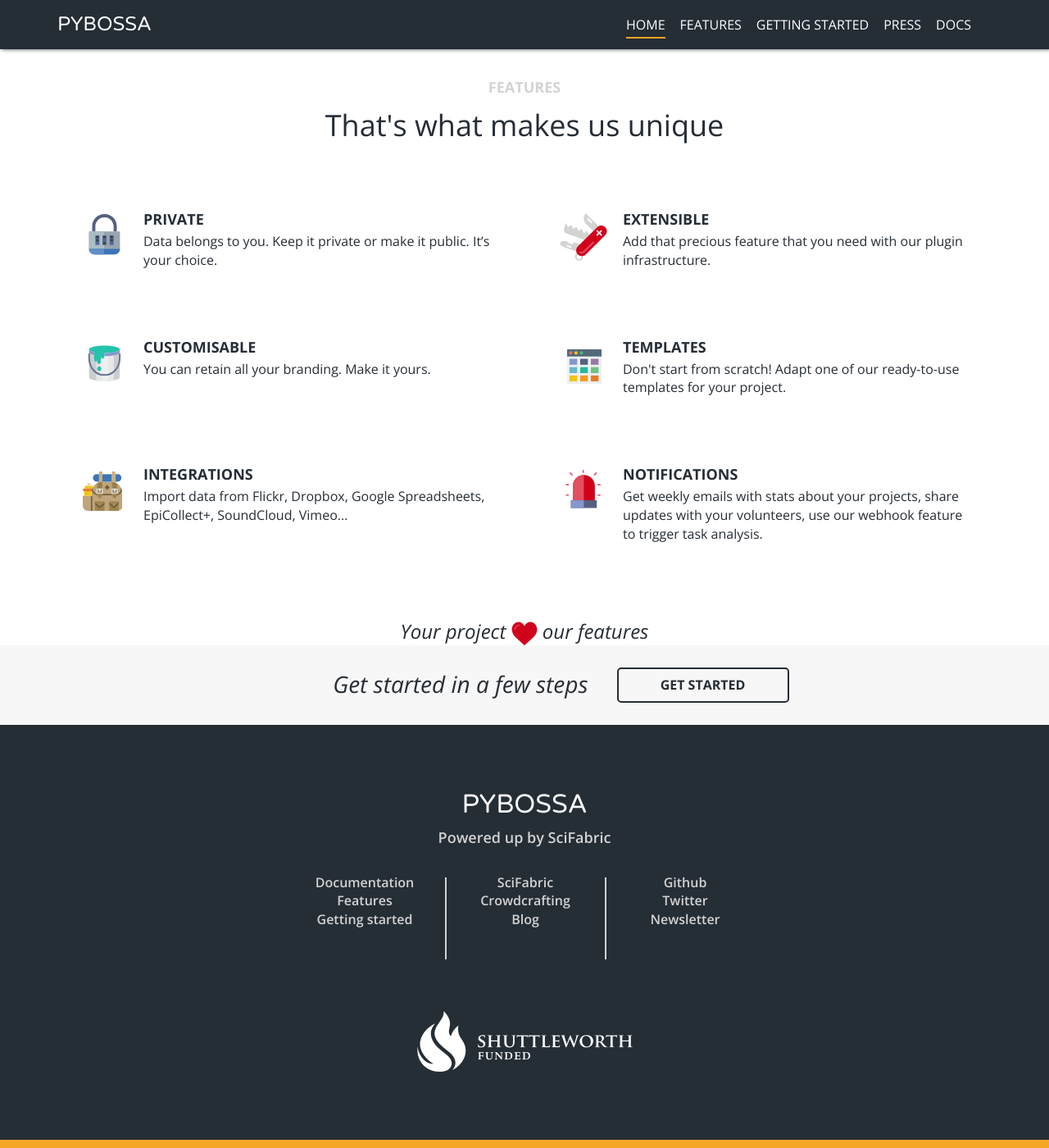
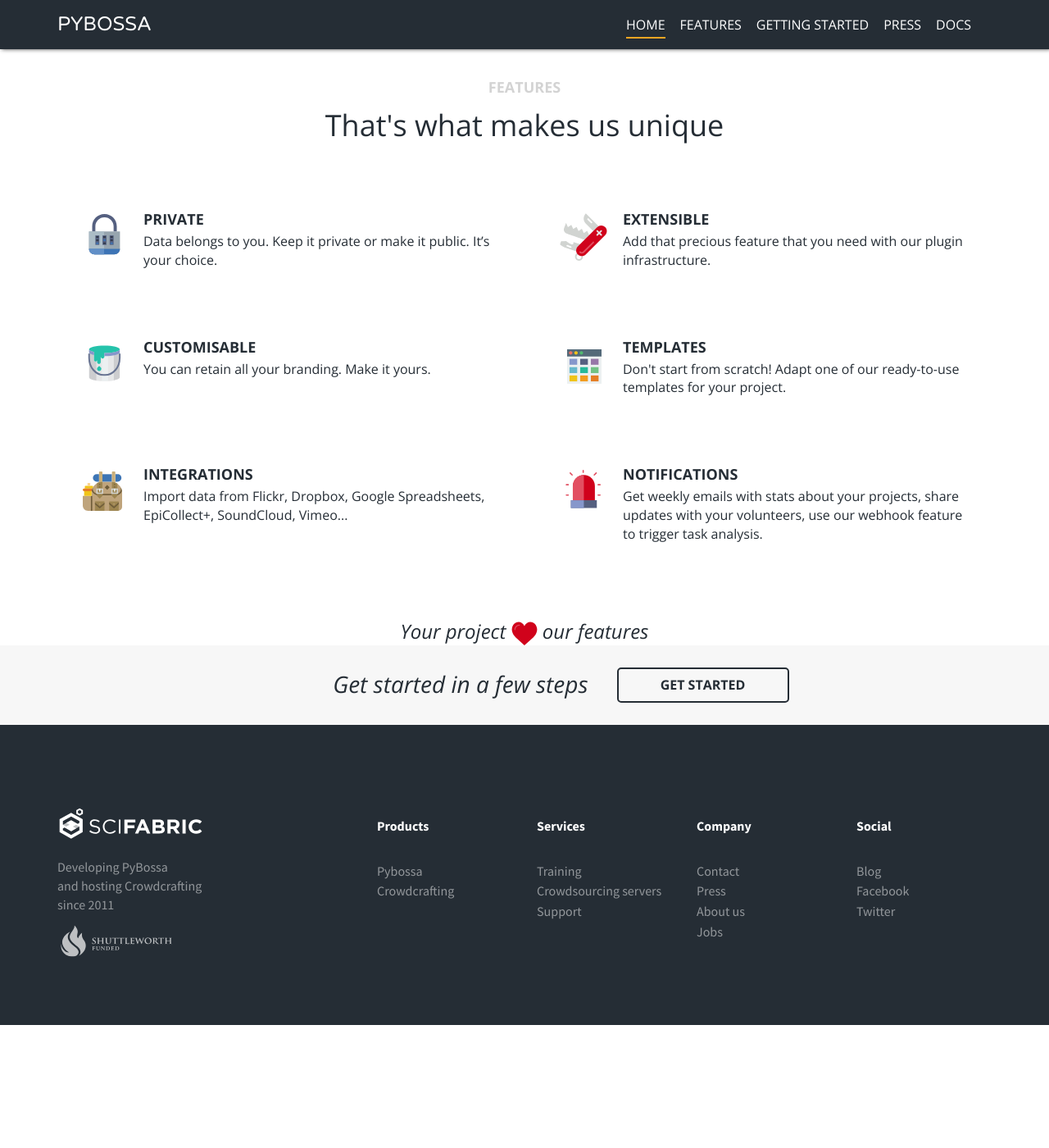
Before and after one commit to Scifabric/pybossa.github.io, a Jekyll site: the page built from index.html, in a window 1280 px wide and 1400 px high, scrolled down 4109 px. Shown: the whole window at 82% size. Built offline with Jekyll 4.4.1, drawn with Linux system fonts in a browser that asks for light colours; nearby versions of some CDN libraries; Markdown is read by kramdown in place of the engine named in the settings; after the commit the page ends 5359 px from its top, so only the background shows below that.

Commit message:
SciFabric footer.

```diff
--- a/_includes/footer.html
+++ b/_includes/footer.html
@@ -1,35 +1,51 @@
 <footer>
-    <div class="container">
-        <div class="row">
-            <div class="col-md-12">
-                <h3>PyBossa</h3>
-                <p style="font-size:18px;">Powered up by <a href="http://scifabric.com">SciFabric</a></p>
-            </div>
-        </div>
-        <div class="row column">
-            <div class="col-sm-4 col-md-offset-3 col-md-2">
-                <p><a href="http://docs.pybossa.com">Documentation</a></p>
-                <p><a href="/#features-anchor">Features</a></p>
-                <p><a href="/getting-started/">Getting started</a></p>
-            </div>
-            <div class="col-sm-4 col-md-2">
-                <svg class="visible-xs"><line x1="0" y1="0" x2="35" y2="0"/></svg>
-                <p><a href="http://scifabric.com">SciFabric</a></p>
-                <p><a href="http://crowdcrafting.org">Crowdcrafting</a></p>
-                <p><a href="/blog">Blog</a></p>
-            </div>
-            <div class="col-sm-4 col-md-2">
-                <svg class="visible-xs"><line x1="0" y1="0" x2="35" y2="0"/></svg>
-                <p><a href="http://github.com/PyBossa/">Github</a></p>
-                <p><a href="http://twitter.com/PyBossa/">Twitter</a></p>
-                <p><a href="#">Newsletter</a></p>
-            </div>
-        </div>
-        <div class="col-md-12">
+    <div class="container-fluid scifabric">
+        <div class="container">
+            <div class="row">
+                <div class="col-sm-offset-4 col-sm-4 col-md-offset-0 col-md-4 ">
+                    <img alt="SciFabric Logo" class="logo_horiz" src="/assets/img/scifabric-logo.svg">
+                    <p class="dev-and-host">Developing <a href="http://pybossa.com/">PyBossa</a></br> and hosting <a href="http://crowdcrafting.org/">Crowdcrafting</a></br> since 2011</p>
+                    <p>
                     <a href="https://shuttleworthfoundation.org">
-                        <img class="logo_sf hires" src="../assets/img/logo_sf.png" width="279"></a>
+                        <img class="logo_sf" src="/assets/img/logo_sf.svg" width="279"></a>
+                    </p>
+
+
+                </div>
+                <div class="col-sm-offset-2 col-sm-4 col-md-offset-0 col-md-2 col-lg-2">
+
+                    <p><strong>Products</strong></p>
+                    <p><a href="http://pybossa.com">Pybossa</a></p>
+                    <p><a href="http://crowdcrafting.org">Crowdcrafting</a></p>
 
                 </div>
 
+                <div class="col-sm-4 col-md-2 col-lg-2">
+
+                    <p><strong>Services</strong></p>
+                    <p><a href="/crowdsourcing/training/">Training</a></p>
+                    <p><a href="/crowdsourcing/pybossa-cloud-servers/">Crowdsourcing servers</a></p>
+                    <p><a href="/crowdsourcing/pybossa-cloud-servers/#support">Support</a></p>
+
+                </div>
+
+                <div class="col-sm-offset-2 col-sm-4 col-md-offset-0 col-md-2 col-lg-2">
+                    <p><strong>Company</strong></p>
+                    <p><a href="/contact/">Contact</a></p>
+                    <p><a href="/press/">Press</a></p>
+                    <p><a href="/team/">About us</a></p>
+                    <p><a href="/jobs/">Jobs</a></p>
+                </div>
+
+                <div class="col-sm-4 col-md-2 col-lg-2">
+
+                    <p><strong>Social</strong></p>
+                    <p><a href="/blog">Blog</a></p>
+                    <p><a href="https://www.facebook.com/scifabric/">Facebook</a></p>
+                    <p><a href="http://twitter.com/PyBossa/">Twitter</a></p>
+                </div>
+
+            </div>
+        </div>
     </div>
 </footer>
--- a/_layouts/default.html
+++ b/_layouts/default.html
@@ -21,6 +21,8 @@
     <link href='http://fonts.googleapis.com/css?family=Varela+Round' rel='stylesheet' type='text/css'>
     <link href='http://fonts.googleapis.com/css?family=Open+Sans:300italic,400italic,600italic,700italic,400,600,700' rel='stylesheet' type='text/css'>
     <link rel="stylesheet" href="http://fonts.googleapis.com/css?family=Titillium+Web:400,400italic,700|Inconsolata">
+
+    <link href='https://fonts.googleapis.com/css?family=Source+Sans+Pro:400,400italic,600,600italic,200,200italic,300,700,700italic,900italic,900,300italic' rel='stylesheet' type='text/css'>
 
     <!-- HTML5 shim, for IE6-8 support of HTML5 elements -->
     <!--[if lt IE 9]>
--- a/_sass/home/_all.scss
+++ b/_sass/home/_all.scss
@@ -848,11 +848,11 @@
 }
 @media (max-width: 767px) {
     .apps > h2,
-    .projects h2,
-    footer h3 {
+    .projects h2 {
         color: $grey;
         font-size:18px;
     }
+
     .apps > p,
     .projects > .container > p {
         color:#888;
@@ -1925,211 +1925,6 @@
 }
 
 
-footer {
-    background-color:$grey;
-    text-align: center;
-    color: #D3D3D3;
-    font-size: 16px;
-    font-weight: 600;
-    padding-bottom: 80px;
-    padding-top: 60px;
-    border-bottom: solid 10px $orange;
-}
-
-footer p {
-    text-align: center;
-}
-
-
-.column {
-    margin-top: 25px;
-}
-
-.column p {
-    line-height: 0.8;
-}
-
-.column > div {
-    height: 100px;
-}
-
-@media (min-width:768px) {
-    .column > :not(:first-child) {
-        border-left:2px solid #D3D3D3;
-    }
-}
-
-@media (max-width:767px) {
-    svg {
-        margin-left: auto;
-        margin-right: auto;
-        height: 23px;
-        width: 35px;
-        stroke: #D3D3D3;
-        stroke-width: 4px;
-    }
-}
-
-
-footer a {
-    color: #D3D3D3;
-}
-footer a:hover {
-    color: #D3D3D3;
-}
-
-footer h3 {
-    font-family: 'Varela Round', sans-serif;
-    font-size:32px;
-    text-transform: uppercase;
-    color: white;
-
-}
-footer > .container > ul.supported > li > a {
-    cursor:pointer !important;
-    display:block;
-    height:70px;
-}
-footer ul.supported li span {
-    display:none;
-}
-footer ul {
-    list-style-type:none;
-    margin:0;
-    padding:0;
-}
-footer ul.footer-ssnn {
-    float:right;
-}
-footer ul.footer-ssnn li {
-    display:inline-block;
-    margin-left:8px;
-}
-footer ul.footer-ssnn li a.btn-inverse {
-    margin:-13px 0 30px 0;
-    color:#666;
-    border:2px solid #111;
-    background-color:#000;
-}
-footer ul.footer-ssnn li a.btn-inverse:hover {
-    color:#fff;
-    border:2px solid #222;
-    background-color:#111 !important;
-}
-footer ul.footer-ssnn li a.btn-small {
-    font-size:14px;
-    padding:10px 14px;
-}
-footer ul.footer-ssnn li i {
-    margin-right:5px;
-}
-footer ul.supported {
-    margin: 0 0 140px 0;
-}
-footer ul.supported li h3 {
-    margin: 30px 0
-}
-footer li.shuttleworth,
-footer li.openknowledge,
-footer li.cyberscience {
-    display:block;
-    height:70px;
-    background: transparent url('../img/sprite.png') no-repeat;
-    opacity:.2;
-    -webkit-transition: opacity0.3s ease;
-    -moz-transition: opacity 0.3s ease;
-    -o-transition: opacity 0.3s ease;
-    transition: opacity 0.3s ease;
-}
-footer li.shuttleworth:hover,
-footer li.openknowledge:hover,
-footer li.cyberscience:hover {
-    opacity:.6;
-}
-footer li.shuttleworth {
-    background-position: 50px -405px;
-}
-footer li.openknowledge {
-    background-position: 50px -480px;
-}
-footer li.cyberscience {
-    background-position: 50px -625px;
-}
-footer ul.footer-links li,
-footer ul.footer-nav li {
-    display:inline-block;
-    margin:0 5px 0 0;
-}
-footer ul.footer-nav li {
-    text-transform:uppercase;
-    font-family: 'Open Sans', helvetica, arial, sans-serif;
-    margin-right:10px;
-}
-footer ul.footer-nav li a {
-    padding-bottom:6px;
-}
-footer ul.footer-nav li a:hover {
-    text-decoration:none;
-    border-bottom:2px solid #666;
-}
-footer ul.footer-nav li.active a {
-    background-color:transparent;
-    border-bottom:2px solid #EE7147;
-}
-
-footer ul.footer-cc li {
-    float:right;
-    margin-top:-18px;
-}
-footer ul.footer-links li,
-footer ul.footer-cc li {
-    font-size:13px;
-    color:#444;
-}
-footer ul.footer-cc li a {
-    color:#444;
-}
-footer hr {
-    margin:30px 0;
-    border-color:#222;
-    padding:0;
-    width:100%;
-}
-@media (max-width: 491px) {
-    footer ul.footer-links li,
-    footer ul.footer-cc li {
-        float:none;
-        clear:both;
-        display:block;
-        text-align:center;
-    }
-    footer ul.footer-cc li {
-        margin:5px 0 0 0;
-    }
-    footer ul.footer-ssnn {
-        float:none;
-        margin:0 auto;
-        text-align:center;
-    }
-    footer ul.footer-ssnn li {
-        display:inline-block;
-        margin-left:8px;
-    }
-    footer li.shuttleworth,
-    footer li.openknowledge,
-    footer li.cyberscience {
-        width:290px;
-        margin:0 auto;
-    }
-    footer ul.supported {
-        margin: 0 0 40px 0;
-    }
-    footer ul.footer-ssnn li a.btn-inverse {
-        margin:0 0 10px 0;
-    }
-}
-
-
 div.divider {
     display:block;
     height:1px;
@@ -2429,3 +2224,4 @@
 }
 
 @import "home/batteries";
+@import "partials/footer";
--- a/_sass/modules/_colors.scss
+++ b/_sass/modules/_colors.scss
@@ -1,3 +1,14 @@
 $orange: rgba(245, 166, 35, 1);
 $grey: rgba(37, 45, 53, 1);
 $light-grey: rgba(211, 211, 211, 1);
+
+// SCIFABRIC COLORS
+$sfb-dark-grey: rgba(20,67,82,1);
+$sfb-grey: rgba(84,110,123, 1);
+$sfb-bright-grey: rgba(201,216,223,1);
+$sfb-semi-white: rgba(255,255,255,.5);
+$sfb-white: rgba(255,255,255,1);
+$sfb-blue-link: rgba(59,176,212,1);
+$sfb-sciblue: rgba(8,125,161,1);
+$sfb-grey-bg: rgba(67,88,97,1);
+$sfb-quotes-bg: rgba(0, 151, 167, 1);
--- /dev/null
+++ b/_sass/partials/_footer.scss
@@ -0,0 +1,66 @@
+
+footer .scifabric {
+    background-color: $grey;
+    color: white;
+    padding:100px 0 80px ;
+    margin:0;
+    font-family: 'Source Sans Pro', sans-serif;
+    text-shadow:0 0 1px transparent;
+    text-rendering:optimizeLegibility;
+    color: $grey;
+    font-size: 16px;
+    font-weight: 400;
+    line-height: 1.42857143;
+}
+
+footer .scifabric .col-md-2 p:first-child
+{ margin-top: 12px;
+  padding-bottom: 30px;
+}
+
+footer .scifabric p{
+    color: $sfb-semi-white;
+    margin-bottom: 2px;
+}
+
+footer .scifabric p strong {
+    color: $sfb-white;
+}
+
+footer .scifabric a,{
+    color: $sfb-semi-white;
+}
+
+footer .scifabric a:hover{
+    color: $sfb-white;
+}
+
+footer .scifabric .logo_horiz {
+    width:50%;
+    margin-bottom:15px;
+}
+
+footer .scifabric .logo_sf {
+    margin-top: 10px;
+    width: 40%;
+    opacity: .7;
+}
+
+footer .scifabric .dev-and-host {
+    margin-top: 7px;
+}
+
+
+@media(max-width:768px) {
+    footer .scifabric .col-sm-4 {
+        margin-top: 50px;
+
+    }
+    footer .scifabric {
+        text-align: center;
+    }
+
+    footer .scifabric .col-sm-4 p:first-child {
+    padding-bottom: 15px;
+    }
+}
```
Also changed, not shown: assets/img/logo_sf.svg (added), assets/img/scifabric-logo.svg (added). Lines whose indentation alone changed are shown as unchanged.
